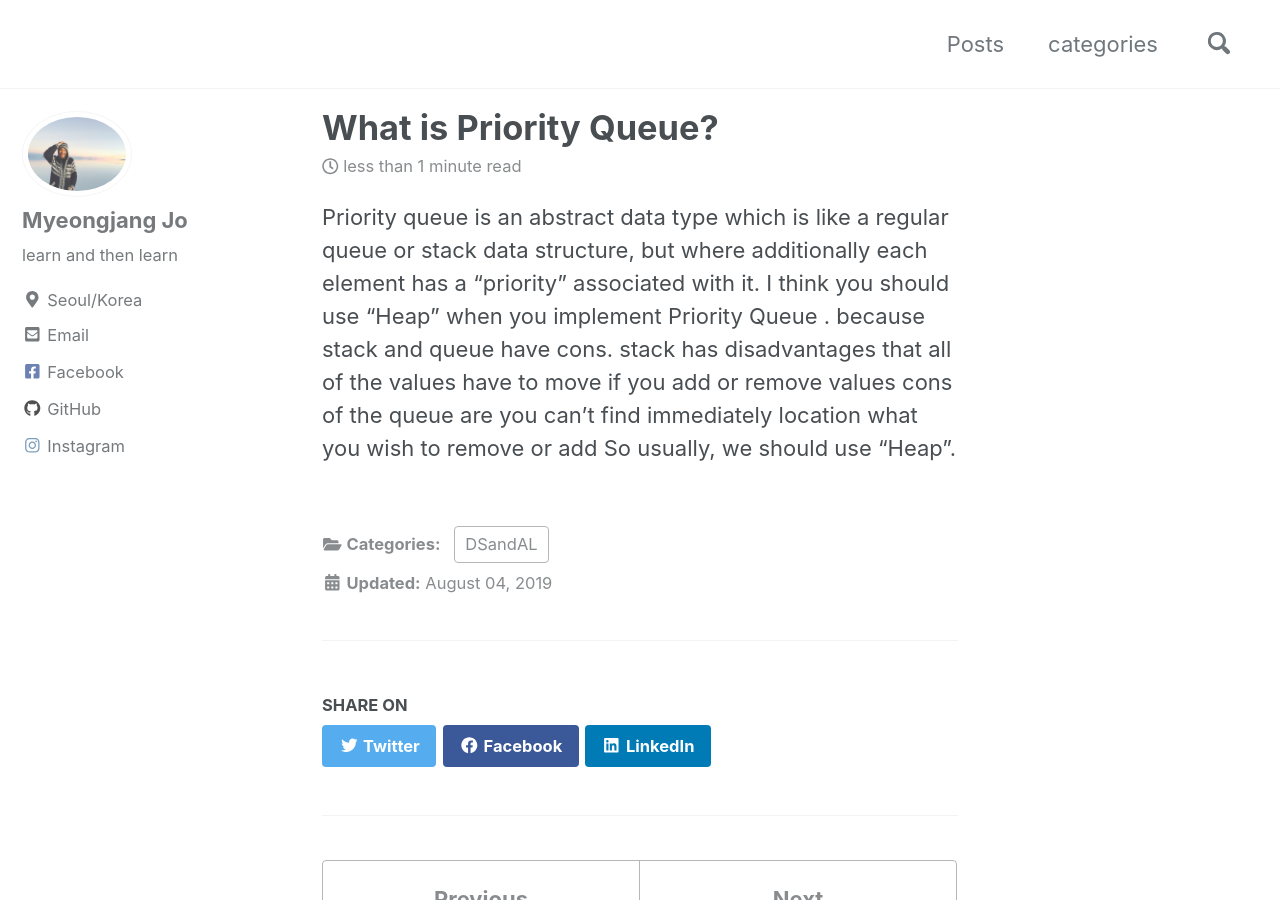
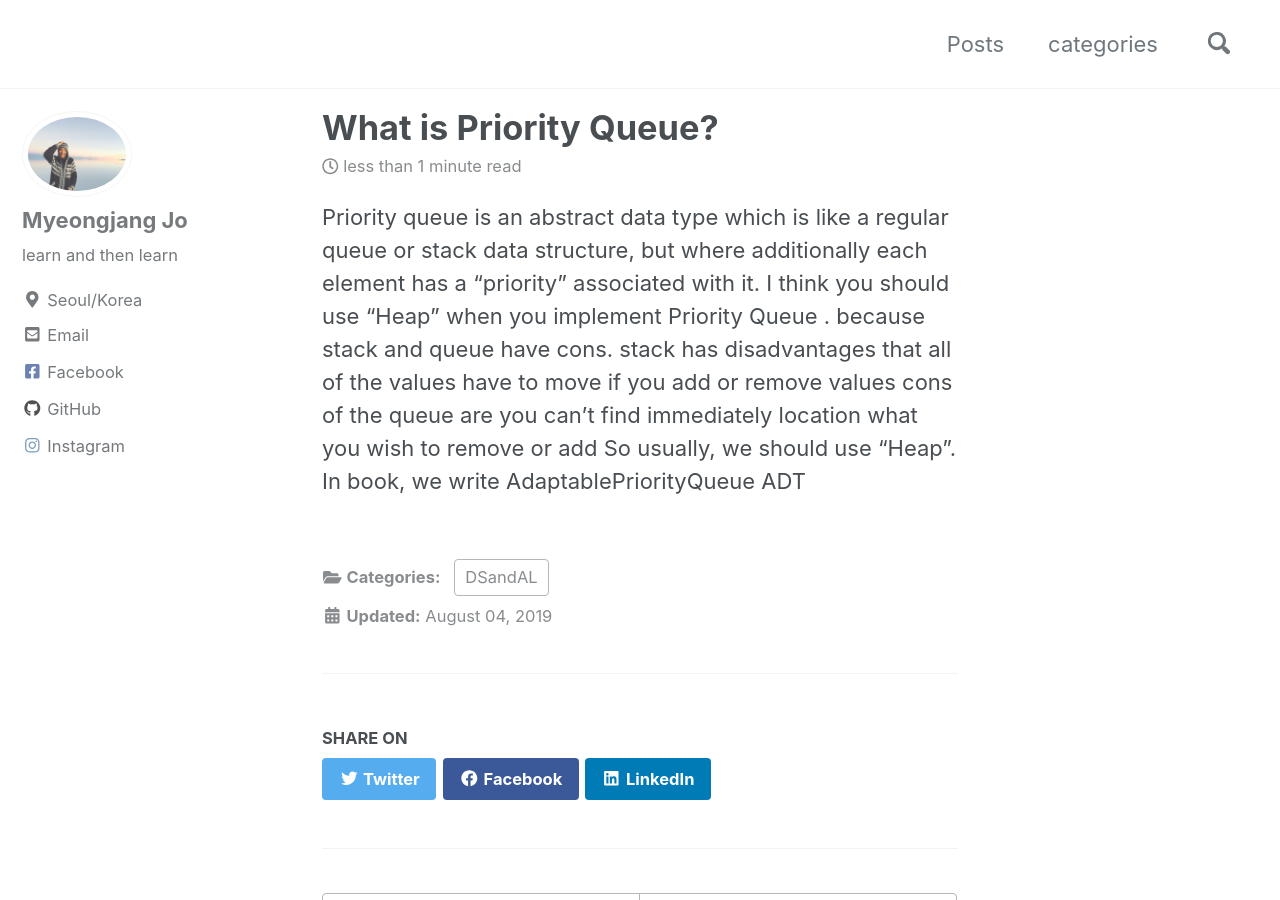
Before and after one commit to josephmjjo/josephmjjo.github.io, a Jekyll site: the page built from _posts/2019-08-04-priorityqueue.md, in a window 1280 px wide and 900 px high. Built offline with Jekyll 4.4.1, drawn with Linux system fonts in a browser that asks for light colours; cached includes are drawn as plain includes; nearby versions of some CDN libraries.

Commit message:
_posts/2019-08-04-priorityqueue.md updated from https://stackedit.io/

```diff
--- a/_posts/2019-08-04-priorityqueue.md
+++ b/_posts/2019-08-04-priorityqueue.md
@@ -11,7 +11,7 @@ I think you should use "Heap" when you implement Priority Queue . because stack
 stack has disadvantages that all of the values have to move if you add or remove values
 cons of the queue are you can't find immediately location what you wish to remove or add
 So usually, we should use "Heap".
-
+In book, we write AdaptablePriorityQueue ADT
 <!--stackedit_data:
-eyJoaXN0b3J5IjpbMTk0MDgyMDExMF19
+eyJoaXN0b3J5IjpbLTM3MDQyODY2OV19
 -->
```
